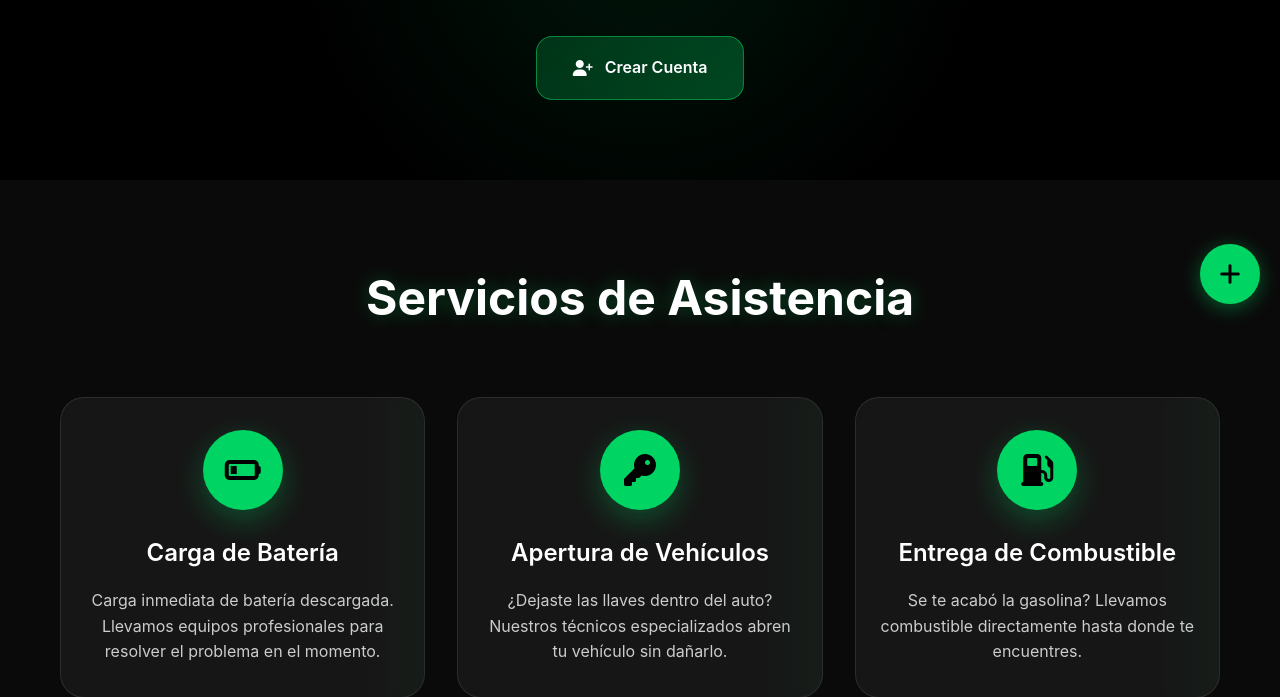
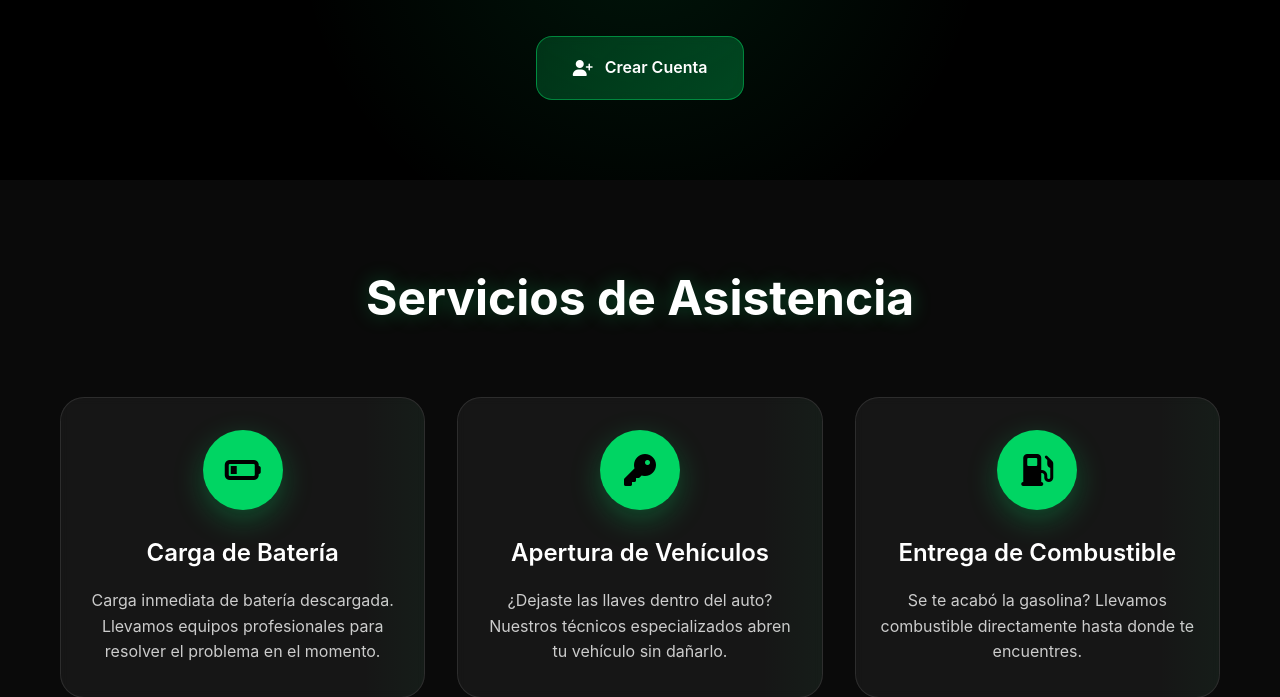
Before and after one commit to alexitico1989/grua-style, a Django app: page /asistencia-mecanica/ in a window 1280 px wide. Shown: the part 406-1103 px from the top of the page. Run offline with Django 4.2, Linux system fonts and the light colour scheme; data that the repository does not hold is empty.

Commit message:
Remove floating action button - clean up UI and fix navigation errors

```diff
--- a/templates/grua_app/base.html
+++ b/templates/grua_app/base.html
@@ -598,35 +598,7 @@
             color: #00D563;
         }
 
-        /* BOTÓN FLOTANTE CORREGIDO - SIN CONFLICTO CON FA- */
-        .floating-action-btn {
-            position: fixed;
-            bottom: 90px;
-            right: 20px;
-            width: 60px;
-            height: 60px;
-            border-radius: 50%;
-            background: #00D563;
-            box-shadow: 0 4px 20px rgba(0, 213, 99, 0.4);
-            display: flex;
-            align-items: center;
-            justify-content: center;
-            text-decoration: none;
-            color: #000;
-            font-size: 1.5rem;
-            font-weight: bold;
-            transition: all 0.3s ease;
-            z-index: 999;
-            border: none;
-        }
-
-        .floating-action-btn:hover {
-            background: #00B853;
-            transform: scale(1.1);
-            box-shadow: 0 6px 25px rgba(0, 213, 99, 0.6);
-            color: #000;
-            text-decoration: none;
-        }
+
 
         /* ANIMACIONES */
         @keyframes slideInRight {
@@ -1322,11 +1294,6 @@
 
 
 
-    <!-- Botón flotante de acción rápida - SIN CONFLICTO -->
-    <a href="{% url 'solicitar_servicio' %}" class="floating-action-btn" title="Solicitar Grúa">
-        <i class="fas fa-plus"></i>
-    </a>
-
     <!-- Scripts -->
     <script>
         document.addEventListener('DOMContentLoaded', function() {
```
